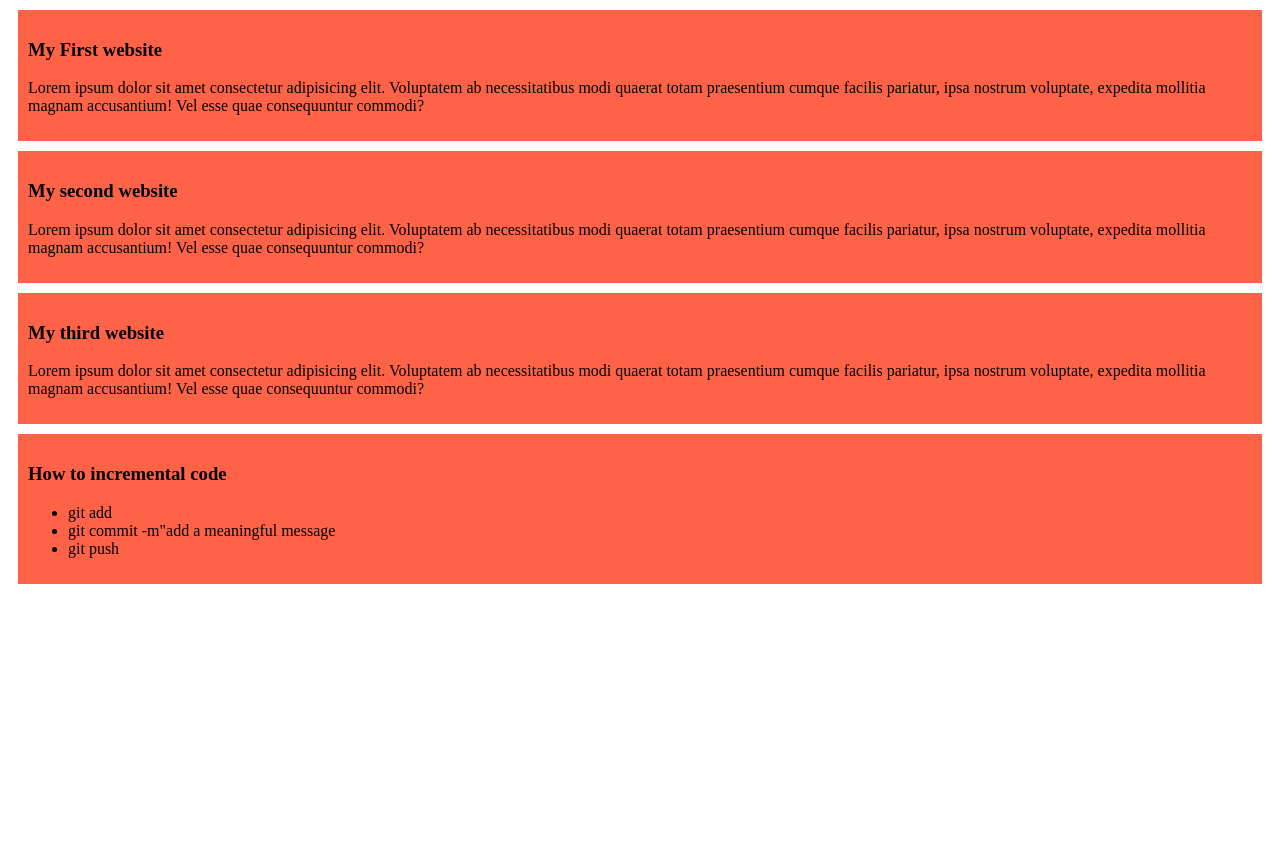
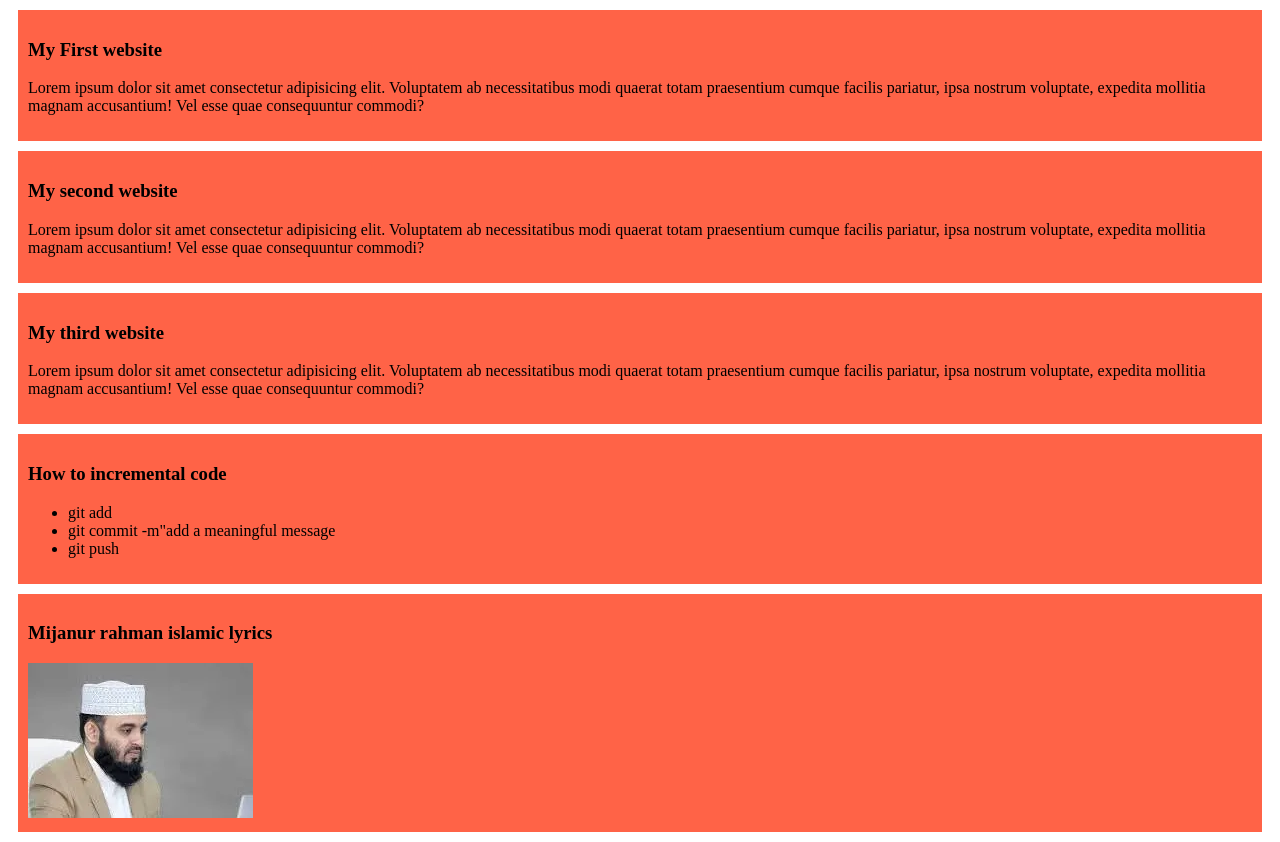
Before and after one commit to nasiruddin6/my-simple-website, a plain HTML site: page index.html in a window 1280 px wide. Before the commit the page ends 800 px from the top, so only its background shows below. Drawn offline with Linux system fonts and the light colour scheme.

Commit message:
added mijanu rahman

```diff
--- a/index.html
+++ b/index.html
@@ -28,5 +28,9 @@
             <li>git push</li>
         </ul>
     </div>
+    <div>
+        <h3>Mijanur rahman islamic lyrics</h3>
+        <img src="images/mijanur.jpg"
+    </div>
 </body>
 </html>
```
Also changed, not shown: images/mijanur.jpg (added).
